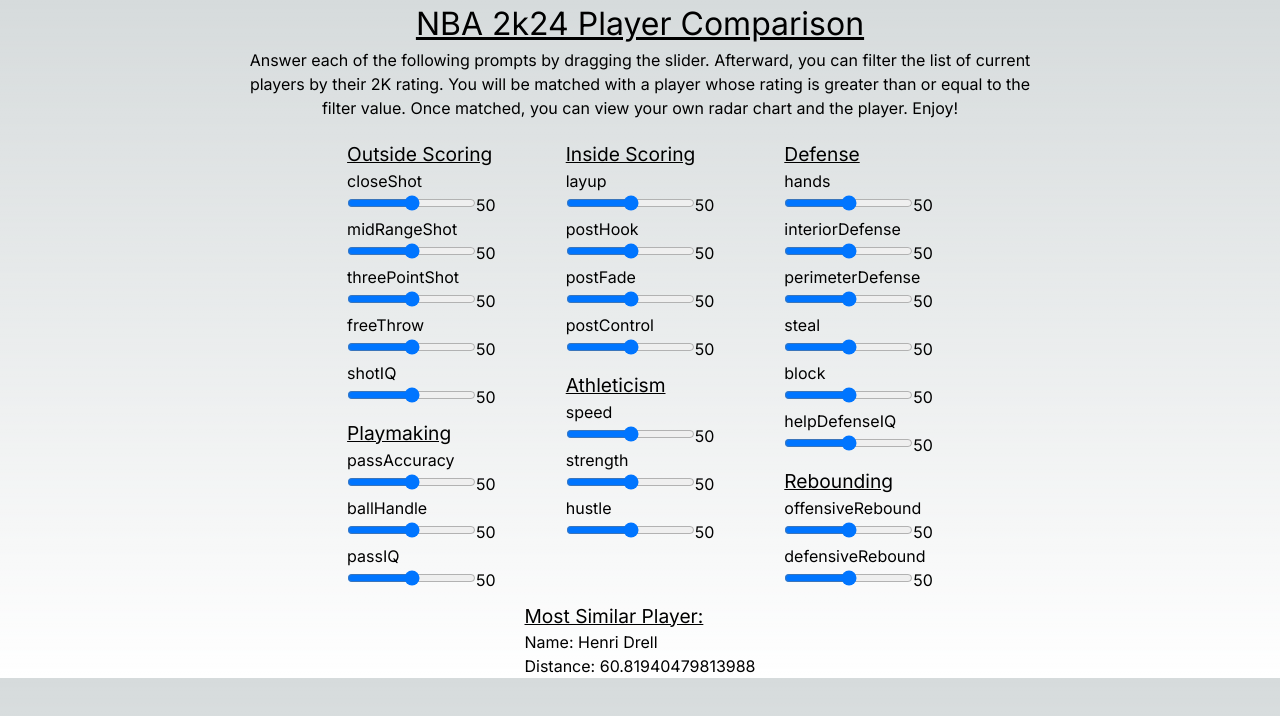
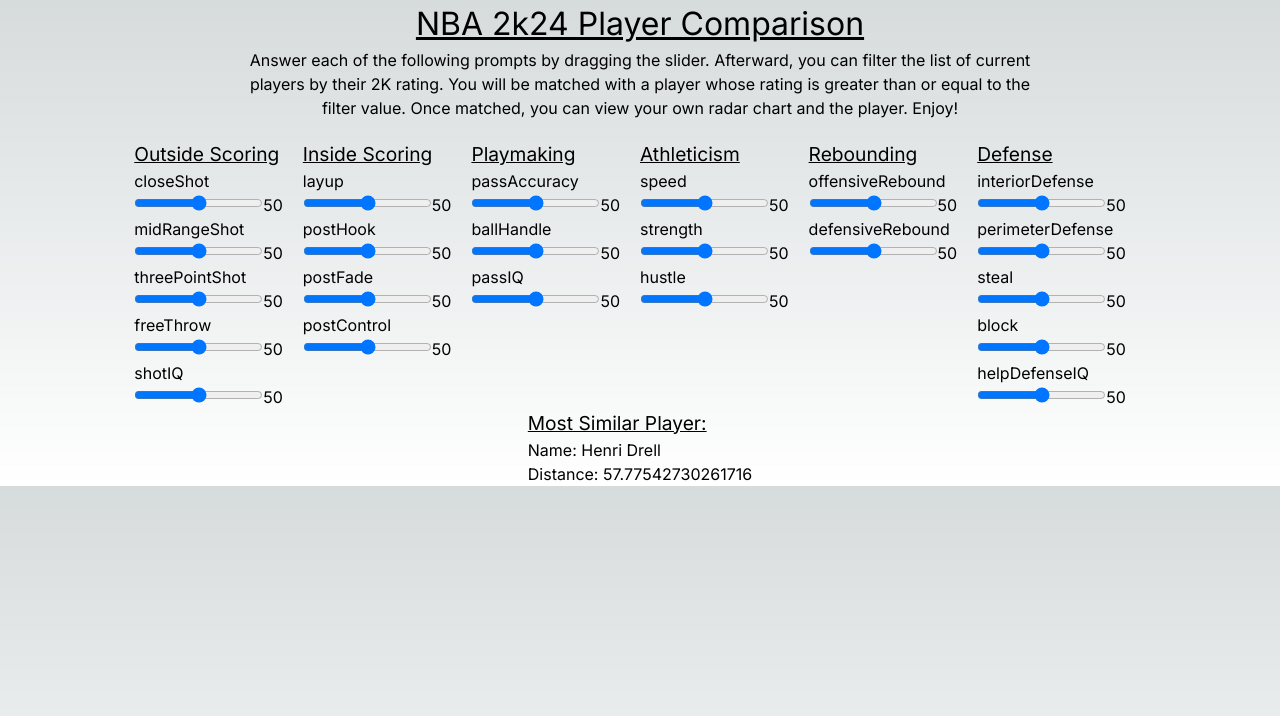
Before and after one commit to ErgiIsmahili/NBA2k24-Player-Comparison, a Next.js app in the folder my-nba-player/: page / in a window 1280 px wide. Shown: the top 716 px of the page. Built offline with nearby package versions, Linux system fonts and the light colour scheme.

Commit message:
Made Categories Side by Side
Removed hands
Placed all categories side by side

```diff
--- a/my-nba-player/src/app/page.tsx
+++ b/my-nba-player/src/app/page.tsx
@@ -15,7 +15,6 @@
     postHook: 50,
     postFade: 50,
     postControl: 50,
-    hands: 50,
     interiorDefense: 50,
     perimeterDefense: 50,
     steal: 50,
@@ -70,65 +69,68 @@
     <div style={{ display: 'flex', flexDirection: 'column', alignItems: 'center' }}>
       <h1 style={{ fontSize: '2rem', textDecoration: 'underline' }}>NBA 2k24 Player Comparison</h1>
       <div>
-      <h2 style={{ maxWidth: '800px', margin: '0 auto', textAlign: 'center', marginBottom: '20px'  }}>
+        <h2 style={{ maxWidth: '800px', margin: '0 auto', textAlign: 'center', marginBottom: '20px' }}>
           Answer each of the following prompts by dragging the slider.
           Afterward, you can filter the list of current players by their 2K rating.
           You will be matched with a player whose rating is greater than or equal to the filter value.
           Once matched, you can view your own radar chart and the player. Enjoy!
         </h2>
       </div>
-      <div style={{ display: 'flex', flexDirection: 'row', justifyContent: 'space-between' }}>
-      <div style={{ display: 'flex', flexDirection: 'column', alignItems: 'flex-start', marginRight: '50px' }}>
-        <div style={{ marginBottom: '10px' }}>
-        <h3 style={{fontSize: '1.2rem', textDecoration: 'underline' }}>Outside Scoring</h3>
+      <div style={{ display: 'flex', flexDirection: 'row', justifyContent: 'space-around', maxWidth: '1200px', margin: '0 auto' }}>
+        <div style={{ display: 'flex', flexDirection: 'column', alignItems: 'flex-start' }}>
+          <div style={{ marginRight: '20px' }}>
+            <h3 style={{ fontSize: '1.2rem', textDecoration: 'underline' }}>Outside Scoring</h3>
             {renderAttributeInputs('closeShot', customPlayer.closeShot ? customPlayer.closeShot : 50)}
             {renderAttributeInputs('midRangeShot', customPlayer.midRangeShot ? customPlayer.midRangeShot : 50)}
             {renderAttributeInputs('threePointShot', customPlayer.threePointShot ? customPlayer.threePointShot : 50)}
             {renderAttributeInputs('freeThrow', customPlayer.freeThrow ? customPlayer.freeThrow : 50)}
             {renderAttributeInputs('shotIQ', customPlayer.shotIQ ? customPlayer.shotIQ : 50)}
           </div>
-        <div style={{ marginBottom: '10px'}}>
-        <h3 style={{fontSize: '1.2rem', textDecoration: 'underline' }}>Playmaking</h3>
+        </div>
+        <div style={{ display: 'flex', flexDirection: 'column', alignItems: 'flex-start' }}>
+          <div style={{ marginRight: '20px' }}>
+            <h3 style={{ fontSize: '1.2rem', textDecoration: 'underline' }}>Inside Scoring</h3>
+            {renderAttributeInputs('layup', customPlayer.layup ? customPlayer.layup : 50)}
+            {renderAttributeInputs('postHook', customPlayer.postHook ? customPlayer.postHook : 50)}
+            {renderAttributeInputs('postFade', customPlayer.postFade ? customPlayer.postFade : 50)}
+            {renderAttributeInputs('postControl', customPlayer.postControl ? customPlayer.postControl : 50)}
+          </div>
+        </div>
+        <div style={{ display: 'flex', flexDirection: 'column', alignItems: 'flex-start' }}>
+          <div style={{ marginRight: '20px' }}>
+            <h3 style={{ fontSize: '1.2rem', textDecoration: 'underline' }}>Playmaking</h3>
             {renderAttributeInputs('passAccuracy', customPlayer.passAccuracy ? customPlayer.passAccuracy : 50)}
             {renderAttributeInputs('ballHandle', customPlayer.ballHandle ? customPlayer.ballHandle : 50)}
             {renderAttributeInputs('passIQ', customPlayer.passIQ ? customPlayer.passIQ : 50)}
           </div>
         </div>
-      <div style={{ display: 'flex', flexDirection: 'column', alignItems: 'flex-start', margin: '0 20px' }}>
-        <div style={{ marginBottom: '10px' }}>
-        <h3 style={{fontSize: '1.2rem', textDecoration: 'underline' }}>Inside Scoring</h3>
-          {renderAttributeInputs('layup', customPlayer.layup ? customPlayer.layup : 50)}
-          {renderAttributeInputs('postHook', customPlayer.postHook ? customPlayer.postHook : 50)}
-          {renderAttributeInputs('postFade', customPlayer.postFade ? customPlayer.postFade : 50)}
-          {renderAttributeInputs('postControl', customPlayer.postControl ? customPlayer.postControl : 50)}
-        </div>
-        <div style={{ marginBottom: '10px' }}>
-        <h3 style={{fontSize: '1.2rem', textDecoration: 'underline' }}>Athleticism</h3>
+        <div style={{ display: 'flex', flexDirection: 'column', alignItems: 'flex-start' }}>
+          <div style={{ marginRight: '20px' }}>
+            <h3 style={{ fontSize: '1.2rem', textDecoration: 'underline' }}>Athleticism</h3>
             {renderAttributeInputs('speed', customPlayer.speed ? customPlayer.speed : 50)}
             {renderAttributeInputs('strength', customPlayer.strength ? customPlayer.strength : 50)}
             {renderAttributeInputs('hustle', customPlayer.hustle ? customPlayer.hustle : 50)}
           </div>
         </div>
-      <div style={{ display: 'flex', flexDirection: 'column', alignItems: 'flex-start', marginLeft: '50px'}}>
-        <div style={{ marginBottom: '10px' }}>
-        <h3 style={{fontSize: '1.2rem', textDecoration: 'underline' }}>Defense</h3>
-          {renderAttributeInputs('hands', customPlayer.hands ? customPlayer.hands : 50)}
+      <div style={{ display: 'flex', flexDirection: 'row', alignItems: 'flex-start' }}>
+        <div style={{ marginRight: '20px' }}>
+          <h3 style={{ fontSize: '1.2rem', textDecoration: 'underline' }}>Rebounding</h3>
+          {renderAttributeInputs('offensiveRebound', customPlayer.offensiveRebound ? customPlayer.offensiveRebound : 50)}
+          {renderAttributeInputs('defensiveRebound', customPlayer.defensiveRebound ? customPlayer.defensiveRebound : 50)}
+        </div>
+        <div style={{ marginRight: '20px' }}>
+          <h3 style={{ fontSize: '1.2rem', textDecoration: 'underline' }}>Defense</h3>
           {renderAttributeInputs('interiorDefense', customPlayer.interiorDefense ? customPlayer.interiorDefense : 50)}
           {renderAttributeInputs('perimeterDefense', customPlayer.perimeterDefense ? customPlayer.perimeterDefense : 50)}
           {renderAttributeInputs('steal', customPlayer.steal ? customPlayer.steal : 50)}
           {renderAttributeInputs('block', customPlayer.block ? customPlayer.block : 50)}
           {renderAttributeInputs('helpDefenseIQ', customPlayer.helpDefenseIQ ? customPlayer.helpDefenseIQ : 50)}
         </div>
-        <div style={{ marginBottom: '10px' }}>
-        <h3 style={{fontSize: '1.2rem', textDecoration: 'underline' }}>Rebounding</h3>
-          {renderAttributeInputs('offensiveRebound', customPlayer.offensiveRebound ? customPlayer.offensiveRebound : 50)}
-          {renderAttributeInputs('defensiveRebound', customPlayer.defensiveRebound ? customPlayer.defensiveRebound : 50)}
-        </div>
       </div>
       </div>
       {mostSimilarPlayer.player && (
         <div>
-          <h1 style={{fontSize: '1.2rem', textDecoration: 'underline' }}>Most Similar Player:</h1>
+          <h1 style={{ fontSize: '1.2rem', textDecoration: 'underline' }}>Most Similar Player:</h1>
           <p>Name: {mostSimilarPlayer.player.name}</p>
           <p>Distance: {mostSimilarPlayer.distance}</p>
         </div>
```
Lines whose indentation alone changed are shown as unchanged.
